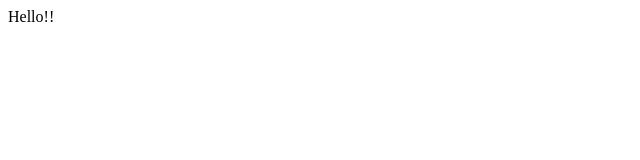
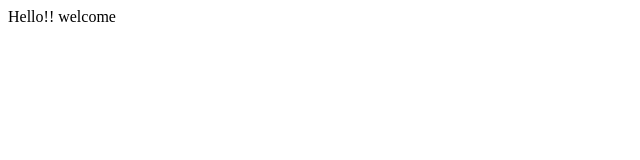
Before and after one commit to shreydd/new-site, a plain HTML site: page index.html in a window 1280 px wide. Shown: the full height of the page, 0-640 px from the left. Drawn offline with Linux system fonts and the light colour scheme.

Commit message:
Update index.html

```diff
--- a/index.html
+++ b/index.html
@@ -9,7 +9,7 @@
 </head>
 
 <body>
-    Hello!!
+    Hello!! welcome
 </body>
 
 </html>
```
